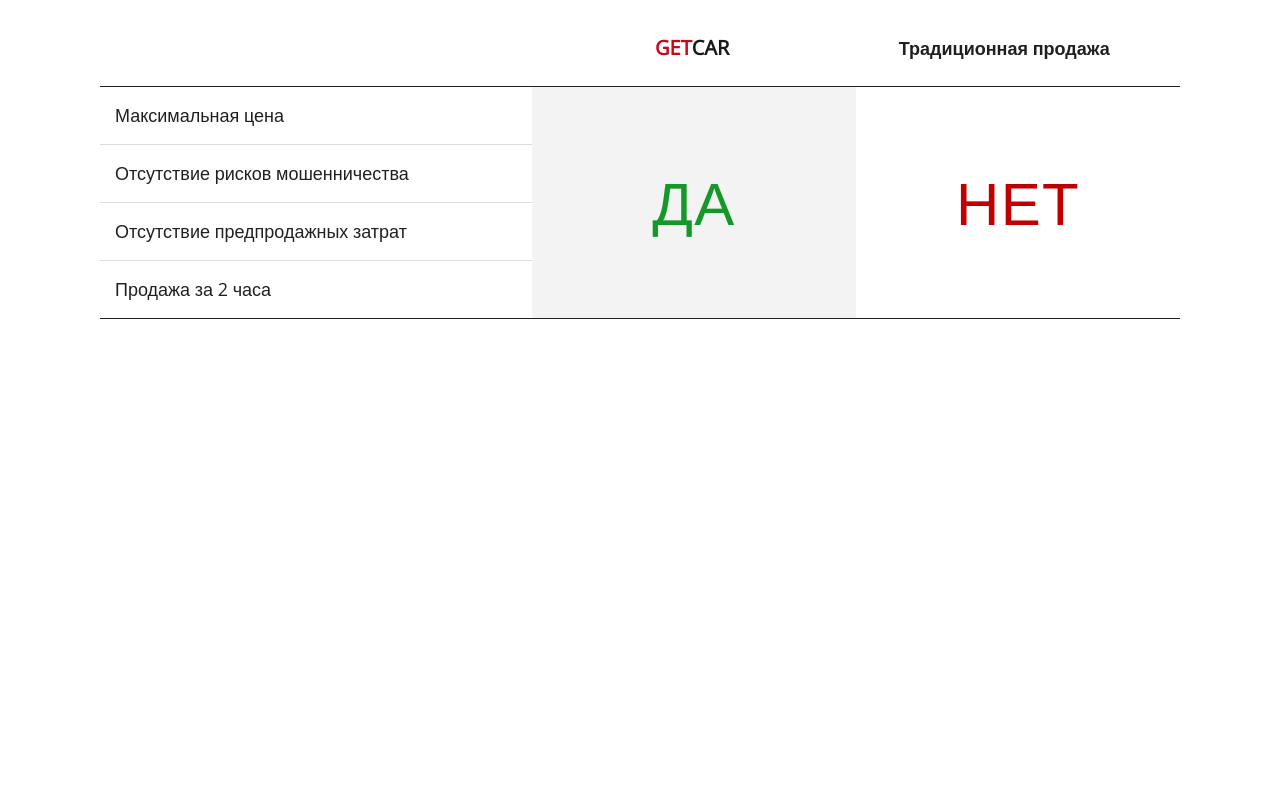
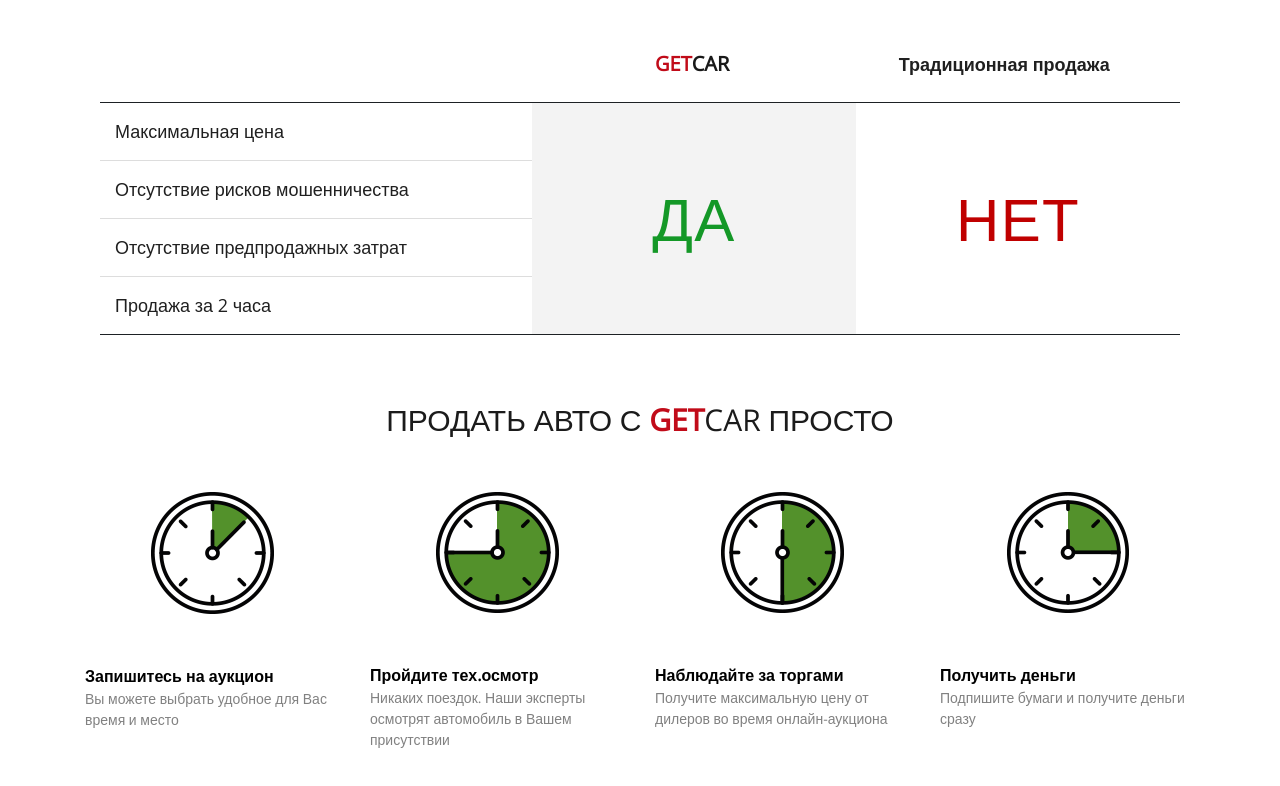
Before and after one commit to denmonzh/GetCAR, a plain HTML site: page index.html in a window 1280 px wide. Shown: the part 1248-2034 px from the top of the page. Before the commit the page ends 1629 px from the top, so only its background shows below. Drawn offline with nearby package versions, Linux system fonts and the light colour scheme.

Commit message:
Add new part TIME

```diff
--- a/css/style.css
+++ b/css/style.css
@@ -175,7 +175,7 @@
 }
 
 .otherhowget{
-    font-weight:bold
+    font-weight:bold;
     width: 74px;
     height: 14px;
     color: #191919;
@@ -264,3 +264,40 @@ td{
     padding: 15px;
     border-bottom: 1px solid #1d2124;
 }
+.sale_auto_easy {
+    color: #202020;
+    font-family: "Open Sans", sans-serif;
+    font-size: 30px;
+    font-weight: 400;
+    text-transform: uppercase;
+    margin-bottom: 50px;
+    /* Text style for "Get," */
+    color: #c00000;
+    /* Text style for "Car" */
+    color: #1a1a1a;
+    /* Text style for "ПРОСТО" */
+    color: #1b1b1b;
+}
+.sale_auto_easy span {
+    font-size: 30px;
+}
+
+
+
+.black_text{
+    color: #000000;
+    font-family: "Open Sans", sans-serif;
+    font-size: 16px;
+    font-weight: 600;
+}
+.time_icons p{
+    color: #818181;
+    font-family: "Open Sans", sans-serif;
+    font-size: 14px;
+    font-weight: 400
+}
+.time_icons p, span{
+    margin-top: 50px;
+    text-align: left;
+
+}
--- a/index.html
+++ b/index.html
@@ -132,6 +132,50 @@
                 </tbody>
             </table>
         </div>
+
+
+
+
+        <div>
+            <div class="row">
+                <div class="col-12">
+                    <p class="sale_auto_easy text-center">Продать авто с <span class="redhowget">Get</span>Car ПРОСТО</p>
+                </div>
+            </div>
+            <div class="row time_icons">
+                <div class="col-3 text-center">
+                    <img src="img/time%20(2).png" alt="icon_1">
+                    <p><span class="black_text">Запишитесь на аукцион</span><br>
+                        Вы можете выбрать удобное для Вас время и место
+                    </p>
+                </div>
+                <div class="col-3 text-center">
+                    <img src="img/time%20(4).png" alt="icon_1">
+                    <p> <span class="black_text">Пройдите тех.осмотр</span><br>
+                        Никаких поездок. Наши эксперты осмотрят автомобиль в Вашем присутствии</p>
+                </div>
+                <div class="col-3 text-center">
+                    <img src="img/time%20(1).png" alt="icon_1">
+                    <p><span class="black_text">Наблюдайте за торгами</span><br>
+                        Получите максимальную цену от дилеров во время онлайн-аукциона
+
+                    </p>
+                </div>
+                <div class="col-3 text-center">
+                    <img src="img/time%20(3).png" alt="icon_1">
+                    <p><span class="black_text">Получить деньги</span><br>
+                        Подпишите бумаги и получите деньги сразу
+                    </p>
+                </div>
+            </div>
+
+        </div>
+
+
+
+
+
+        </div>
     </div>
 
 </div>
```
Also changed, not shown: img/time (1).png (added), img/time (2).png (added), img/time (3).png (added), img/time (4).png (added).
